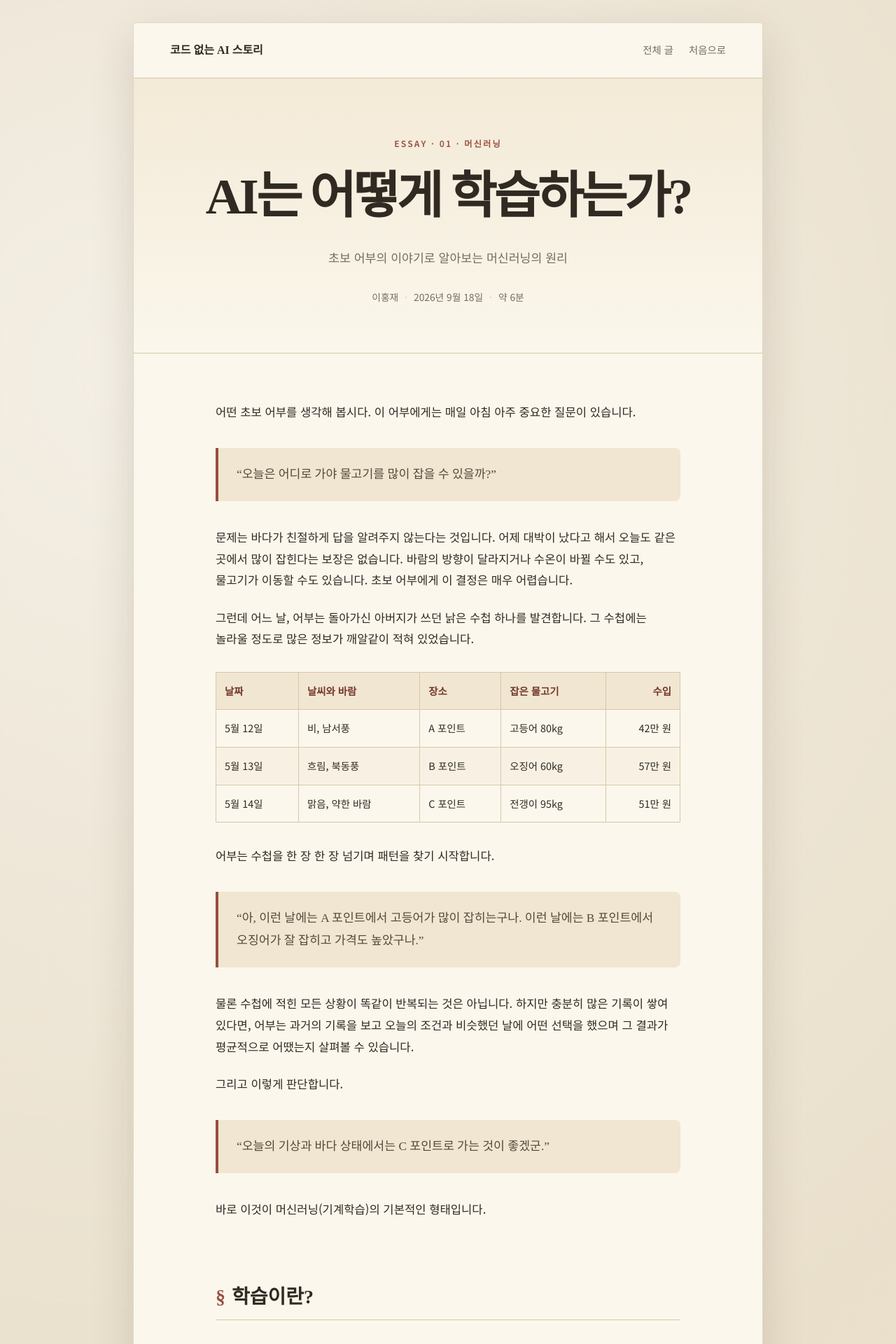
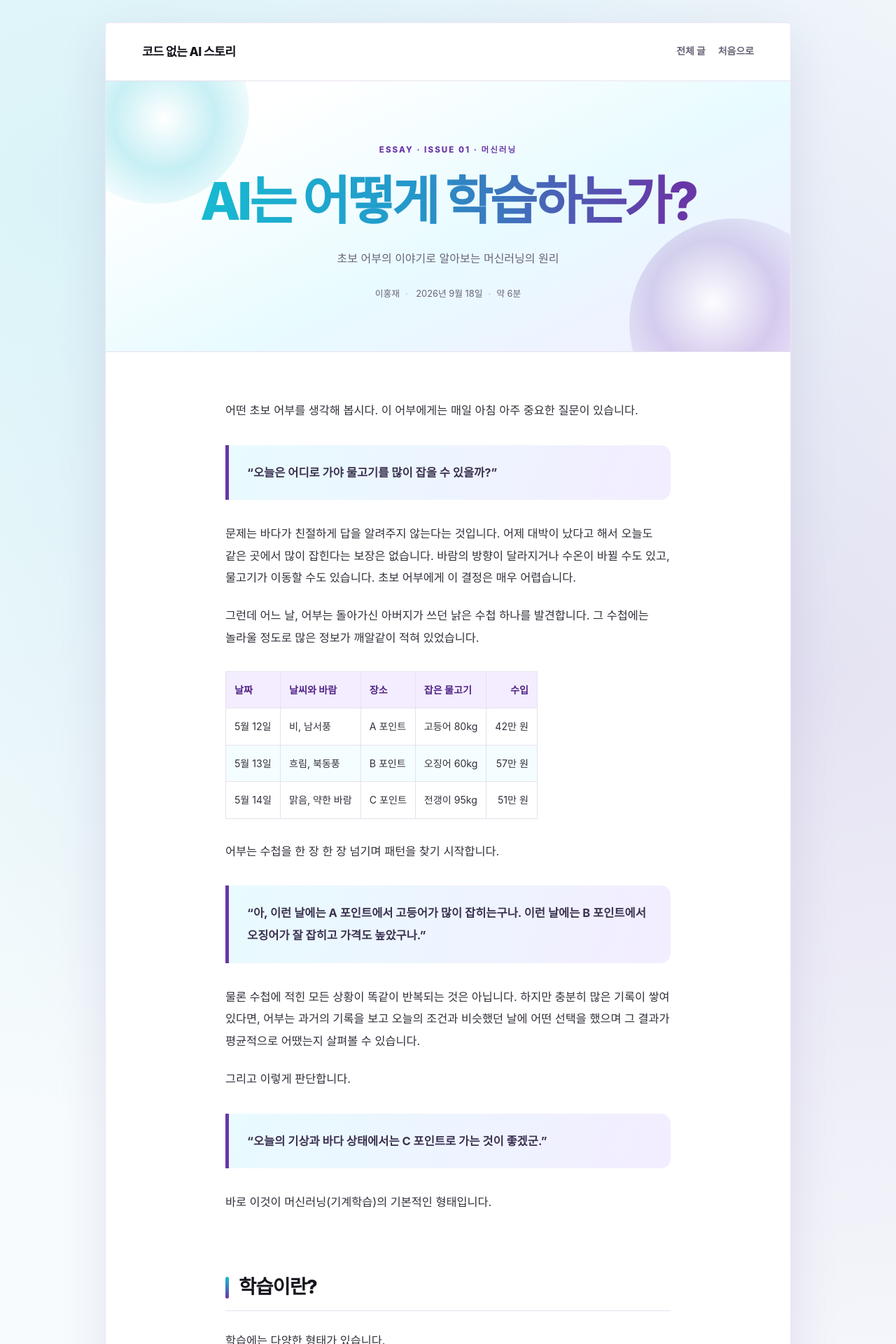
Before and after one commit to chaeyeun-kim/my_website, a Jekyll site: the page built from essay/001-how-ai-learns.md, in a window 1280 px wide. Shown: the top 1920 px of the page at 70% size. Built offline with Jekyll 4.4.1, drawn with Linux system fonts in a browser that asks for light colours; some web fonts are replaced.

Commit message:
Refactor essay layout with style and accessibility updates
Updated HTML layout for essays with improved styling and accessibility features.

```diff
--- a/_layouts/essay.html
+++ b/_layouts/essay.html
@@ -6,32 +6,32 @@
   <meta charset="utf-8">
   <meta name="viewport" content="width=device-width, initial-scale=1">
 
-  <title>{{ page.title }} | 코드 없는 AI 스토리</title>
+  <title>{{ page.title | escape }} | 코드 없는 AI 스토리</title>
 
   <meta
     name="description"
     content="{{ page.description | default: site.description | escape }}"
   >
 
-  <link rel="preconnect" href="https://fonts.googleapis.com">
-  <link rel="preconnect" href="https://fonts.gstatic.com" crossorigin>
-
   <link
-    href="https://fonts.googleapis.com/css2?family=Noto+Sans+KR:wght@400;500;600&family=Noto+Serif+KR:wght@500;600;700&display=swap"
     rel="stylesheet"
+    as="style"
+    crossorigin
+    href="https://cdn.jsdelivr.net/gh/orioncactus/pretendard@v1.3.9/dist/web/static/pretendard.min.css"
   >
 
   <style>
     :root {
-      --background: #e9dfca;
-      --paper: #fbf7ec;
-      --paper-dark: #f1e6d1;
-      --ink: #302a23;
-      --muted: #766c5e;
-      --accent: #984f3e;
-      --accent-dark: #74392d;
-      --line: #d7c8aa;
-      --shadow: rgba(75, 59, 38, 0.16);
+      --cyan: #16bdd2;
+      --cyan-deep: #079ebc;
+      --cyan-soft: #e8fbff;
+      --purple: #6936a7;
+      --purple-deep: #512487;
+      --purple-soft: #f3edff;
+      --ink: #16131c;
+      --muted: #696377;
+      --line: #e7e1ee;
+      --white: #ffffff;
     }
 
     * {
@@ -44,122 +44,231 @@
 
     body {
       margin: 0;
-      padding: 32px 18px;
-      color: var(--ink);
+
       background:
         radial-gradient(
-          circle at 15% 10%,
-          rgba(255, 255, 255, 0.55),
-          transparent 34%
+          circle at 9% 5%,
+          rgba(22, 189, 210, 0.13),
+          transparent 26%
         ),
-        linear-gradient(135deg, #e6dbc5, #eee5d3);
-      font-family: "Noto Sans KR", sans-serif;
+        radial-gradient(
+          circle at 92% 18%,
+          rgba(105, 54, 167, 0.12),
+          transparent 27%
+        ),
+        #f7fbfd;
+
+      color: var(--ink);
+
+      font-family:
+        Pretendard,
+        -apple-system,
+        BlinkMacSystemFont,
+        "Segoe UI",
+        "Malgun Gothic",
+        sans-serif;
+
       line-height: 1.85;
       word-break: keep-all;
     }
 
     a {
-      color: var(--accent);
+      color: var(--purple);
     }
 
     .page {
-      width: min(100%, 900px);
-      margin: 0 auto;
+      width: calc(100% - 48px);
+      max-width: 980px;
+      min-height: calc(100vh - 64px);
+      margin: 32px auto;
       overflow: hidden;
-      background: var(--paper);
-      border: 1px solid rgba(113, 89, 58, 0.2);
-      border-radius: 4px;
-      box-shadow: 0 22px 60px var(--shadow);
+
+      background: var(--white);
+      border: 1px solid rgba(105, 54, 167, 0.12);
+      border-radius: 6px;
+      box-shadow: 0 24px 70px rgba(75, 39, 123, 0.11);
     }
 
     .topbar {
+      position: relative;
+      z-index: 10;
+
       display: flex;
       align-items: center;
       justify-content: space-between;
       gap: 24px;
-      padding: 24px 52px;
+
+      padding: 25px 52px;
+
+      background: rgba(255, 255, 255, 0.92);
       border-bottom: 1px solid var(--line);
     }
 
     .wordmark {
       color: var(--ink);
-      font-family: "Noto Serif KR", serif;
-      font-weight: 700;
+      font-size: 1.08rem;
+      font-weight: 800;
+      letter-spacing: -0.035em;
       text-decoration: none;
     }
 
     .topbar nav {
       display: flex;
-      gap: 22px;
+      flex-wrap: wrap;
+      gap: 18px;
     }
 
     .topbar nav a {
       color: var(--muted);
-      font-size: 0.9rem;
+      font-size: 0.87rem;
+      font-weight: 650;
       text-decoration: none;
     }
 
+    .wordmark:hover,
     .topbar nav a:hover {
-      color: var(--accent);
+      color: var(--purple);
     }
 
     .article-header {
-      padding: 82px 64px 66px;
+      position: relative;
+
+      padding: 88px 62px 70px;
+      overflow: hidden;
+
       text-align: center;
+
       background:
         linear-gradient(
-          180deg,
-          rgba(241, 230, 209, 0.8),
-          rgba(251, 247, 236, 0)
+          155deg,
+          #ffffff 17%,
+          var(--cyan-soft) 56%,
+          var(--purple-soft)
         );
+
       border-bottom: 1px solid var(--line);
     }
 
+    .article-header::before,
+    .article-header::after {
+      position: absolute;
+      border-radius: 50%;
+      content: "";
+      pointer-events: none;
+    }
+
+    .article-header::before {
+      top: -95px;
+      left: -65px;
+
+      width: 270px;
+      height: 270px;
+
+      background:
+        radial-gradient(
+          circle at 55% 55%,
+          rgba(255, 255, 255, 0.8),
+          rgba(22, 189, 210, 0.24),
+          transparent 70%
+        );
+    }
+
+    .article-header::after {
+      right: -70px;
+      bottom: -110px;
+
+      width: 300px;
+      height: 300px;
+
+      background:
+        radial-gradient(
+          circle at 40% 40%,
+          rgba(255, 255, 255, 0.84),
+          rgba(105, 54, 167, 0.2),
+          transparent 70%
+        );
+    }
+
     .issue {
-      margin: 0 0 20px;
-      color: var(--accent);
-      font-size: 0.76rem;
-      font-weight: 600;
+      position: relative;
+      z-index: 2;
+
+      margin: 0 0 19px;
+
+      color: var(--purple);
+      font-size: 0.72rem;
+      font-weight: 800;
       letter-spacing: 0.18em;
     }
 
     .article-header h1 {
-      max-width: 720px;
+      position: relative;
+      z-index: 2;
+
+      max-width: 760px;
       margin: 0 auto;
-      font-family: "Noto Serif KR", serif;
-      font-size: clamp(2.5rem, 7vw, 4.5rem);
-      line-height: 1.25;
-      letter-spacing: -0.055em;
+
+      background:
+        linear-gradient(
+          92deg,
+          var(--cyan) 0%,
+          #2498ca 43%,
+          var(--purple) 92%
+        );
+
+      -webkit-background-clip: text;
+      background-clip: text;
+      color: transparent;
+
+      font-size: clamp(2.8rem, 7vw, 4.65rem);
+      font-weight: 850;
+      line-height: 1.16;
+      letter-spacing: -0.06em;
+      overflow-wrap: anywhere;
     }
 
     .description {
-      max-width: 610px;
-      margin: 26px auto 0;
+      position: relative;
+      z-index: 2;
+
+      max-width: 620px;
+      margin: 24px auto 0;
+
       color: var(--muted);
-      font-size: 1.08rem;
+      font-size: 1rem;
+      line-height: 1.8;
     }
 
     .meta {
+      position: relative;
+      z-index: 2;
+
       display: flex;
       flex-wrap: wrap;
       justify-content: center;
-      gap: 9px;
-      margin-top: 28px;
+      gap: 8px;
+
+      margin-top: 25px;
+
       color: var(--muted);
-      font-size: 0.86rem;
+      font-size: 0.8rem;
     }
 
-    .meta span:not(:last-child)::after {
-      margin-left: 9px;
-      color: var(--line);
+    .meta span + span::before {
+      margin-right: 8px;
+      color: rgba(105, 54, 167, 0.42);
       content: "·";
     }
 
     .article-body {
-      max-width: 760px;
+      max-width: 720px;
       margin: 0 auto;
-      padding: 68px 48px 84px;
-      font-size: 1.04rem;
+      padding: 68px 42px 82px;
+
+      color: #342f3b;
+      font-size: 1.02rem;
+      line-height: 1.95;
+      overflow-wrap: anywhere;
     }
 
     .article-body > :first-child {
@@ -175,38 +284,66 @@
     }
 
     .article-body h2 {
-      margin: 3.2em 0 1em;
-      padding-bottom: 12px;
-      font-family: "Noto Serif KR", serif;
-      font-size: 1.75rem;
+      position: relative;
+
+      margin: 3.1em 0 1em;
+      padding: 0 0 13px 19px;
+
+      color: var(--ink);
+      font-size: 1.72rem;
+      font-weight: 820;
       line-height: 1.45;
+      letter-spacing: -0.04em;
+
       border-bottom: 1px solid var(--line);
+      overflow-wrap: anywhere;
     }
 
     .article-body h2::before {
-      margin-right: 9px;
-      color: var(--accent);
-      content: "§";
+      position: absolute;
+      top: 0.18em;
+      bottom: 0.62em;
+      left: 0;
+
+      width: 5px;
+
+      background: linear-gradient(var(--cyan), var(--purple));
+      border-radius: 999px;
+
+      content: "";
     }
 
     .article-body h3 {
-      margin: 2.4em 0 0.8em;
-      font-family: "Noto Serif KR", serif;
+      margin: 2.35em 0 0.8em;
+
+      color: var(--purple);
+      font-size: 1.28rem;
+      font-weight: 800;
+      letter-spacing: -0.03em;
     }
 
     .article-body strong {
-      color: var(--accent-dark);
+      color: var(--purple-deep);
     }
 
     .article-body blockquote {
-      margin: 2.1em 0;
-      padding: 22px 26px;
-      color: #55493c;
-      background: var(--paper-dark);
-      border-left: 4px solid var(--accent);
-      border-radius: 0 8px 8px 0;
-      font-family: "Noto Serif KR", serif;
-      font-size: 1.08rem;
+      margin: 2em 0;
+      padding: 23px 26px;
+
+      color: #3b3150;
+
+      background:
+        linear-gradient(
+          110deg,
+          var(--cyan-soft),
+          var(--purple-soft)
+        );
+
+      border-left: 5px solid var(--purple);
+      border-radius: 0 14px 14px 0;
+
+      font-size: 1.03rem;
+      font-weight: 650;
     }
 
     .article-body blockquote p {
@@ -214,36 +351,42 @@
     }
 
     .article-body table {
+      display: block;
       width: 100%;
       margin: 2.2em 0;
       overflow-x: auto;
+
       border-collapse: collapse;
-      font-size: 0.9rem;
+      font-size: 0.88rem;
+      white-space: nowrap;
     }
 
     .article-body th,
     .article-body td {
-      padding: 13px 12px;
+      padding: 12px;
       border: 1px solid var(--line);
       text-align: left;
     }
 
     .article-body th {
-      color: var(--accent-dark);
-      background: var(--paper-dark);
-      font-weight: 600;
+      color: var(--purple-deep);
+      background: var(--purple-soft);
+      font-weight: 750;
     }
 
     .article-body tr:nth-child(even) td {
-      background: rgba(241, 230, 209, 0.38);
+      background: rgba(232, 251, 255, 0.48);
     }
 
     .article-body code {
       padding: 2px 7px;
-      color: var(--accent-dark);
-      background: var(--paper-dark);
-      border: 1px solid var(--line);
-      border-radius: 4px;
+
+      color: var(--purple-deep);
+      background: var(--purple-soft);
+
+      border: 1px solid rgba(105, 54, 167, 0.16);
+      border-radius: 5px;
+
       font-size: 0.9em;
     }
 
@@ -254,68 +397,104 @@
     }
 
     .article-body a {
+      color: var(--purple);
+      font-weight: 650;
       text-underline-offset: 4px;
     }
+
     .github-promo {
-    max-width: 664px;
-    margin: 0 auto 72px;
-    padding: 34px;
+      max-width: 650px;
+      margin: 0 auto 70px;
+      padding: 35px;
+
       text-align: center;
-    background: var(--paper-dark);
+
+      background:
+        linear-gradient(
+          115deg,
+          var(--cyan-soft),
+          #ffffff 48%,
+          var(--purple-soft)
+        );
+
       border: 1px solid var(--line);
-    border-radius: 12px;
+      border-radius: 18px;
     }
 
     .github-label {
       margin: 0 0 10px;
-    color: var(--accent);
-    font-size: 0.72rem;
-    font-weight: 600;
+
+      color: var(--purple);
+      font-size: 0.7rem;
+      font-weight: 800;
       letter-spacing: 0.18em;
     }
 
     .github-promo h2 {
       margin: 0;
-    font-family: "Noto Serif KR", serif;
-    font-size: 1.45rem;
+
+      color: var(--ink);
+      font-size: 1.4rem;
+      font-weight: 820;
+      letter-spacing: -0.035em;
     }
 
     .github-description {
-    margin: 14px auto 22px;
+      margin: 13px auto 21px;
+
       color: var(--muted);
-    font-size: 0.94rem;
-    word-break: keep-all;
+      font-size: 0.9rem;
+      line-height: 1.75;
     }
 
     .github-button {
       display: inline-flex;
-    min-height: 44px;
+      min-height: 45px;
       align-items: center;
       justify-content: center;
-    padding: 10px 20px;
-    color: #fffaf0;
-    background: var(--accent);
+
+      padding: 11px 21px;
+
+      background: var(--purple);
       border-radius: 999px;
-    font-weight: 600;
+
+      color: var(--white);
+      font-size: 0.87rem;
+      font-weight: 750;
       text-decoration: none;
+
+      transition:
+        background 160ms ease,
+        transform 160ms ease;
     }
 
     .github-button:hover {
-    background: var(--accent-dark);
+      background: var(--purple-deep);
+      transform: translateY(-2px);
     }
+
     .article-navigation {
       display: flex;
       align-items: center;
       justify-content: space-between;
       gap: 20px;
-      padding: 30px 52px;
-      background: var(--paper-dark);
+
+      padding: 28px 52px;
+
+      background:
+        linear-gradient(
+          110deg,
+          var(--cyan-soft),
+          var(--purple-soft)
+        );
+
       border-top: 1px solid var(--line);
     }
 
     .article-navigation a {
-      color: var(--accent);
-      font-weight: 600;
+      color: var(--purple);
+      font-size: 0.88rem;
+      font-weight: 750;
       text-decoration: none;
     }
 
@@ -328,36 +507,30 @@
       display: flex;
       justify-content: space-between;
       gap: 20px;
-      padding: 24px 52px;
+
+      padding: 23px 52px;
+
       color: var(--muted);
       border-top: 1px solid var(--line);
-      font-size: 0.8rem;
-    }
-
-    .site-footer a {
-      color: var(--accent);
-      text-decoration: none;
+      font-size: 0.76rem;
     }
 
     a:focus-visible {
-      outline: 3px solid rgba(152, 79, 62, 0.35);
+      outline: 3px solid rgba(22, 189, 210, 0.42);
       outline-offset: 4px;
     }
 
-    @media (max-width: 680px) {
-      body {
-        padding: 0;
-        word-break: normal;
-      }
-
+    @media (max-width: 760px) {
       .page {
-        border: 0;
-        border-radius: 0;
-        box-shadow: none;
+        width: calc(100% - 20px);
+        min-height: calc(100vh - 20px);
+        margin: 10px auto;
       }
 
       .topbar {
-        padding: 20px 22px;
+        align-items: flex-start;
+        flex-direction: column;
+        padding: 21px 24px;
       }
 
       .topbar nav {
@@ -365,11 +538,15 @@
       }
 
       .article-header {
-        padding: 64px 24px 52px;
+        padding: 65px 25px 52px;
+      }
+
+      .article-header h1 {
+        font-size: clamp(2.65rem, 13vw, 3.8rem);
       }
 
       .article-body {
-        padding: 52px 24px 66px;
+        padding: 52px 25px 66px;
         font-size: 1rem;
       }
 
@@ -381,9 +558,9 @@
         padding: 20px;
       }
 
-      .article-body table {
-        display: block;
-        white-space: nowrap;
+      .github-promo {
+        margin: 0 24px 55px;
+        padding: 29px 24px;
       }
 
       .article-navigation {
@@ -398,9 +575,19 @@
       }
     }
 
+    @media (max-width: 480px) {
+      .article-header h1 {
+        font-size: 2.55rem;
+      }
+    }
+
     @media (prefers-reduced-motion: reduce) {
       html {
         scroll-behavior: auto;
+      }
+
+      .github-button {
+        transition: none;
       }
     }
   </style>
@@ -423,27 +610,30 @@
       <article>
         <header class="article-header">
           <p class="issue">
-            ESSAY{% if page.issue %} · {{ page.issue }}{% endif %}
-            {% if page.category %} · {{ page.category }}{% endif %}
+            ESSAY{% if page.issue %} · ISSUE {{ page.issue }}{% endif %}{% if page.category %} · {{ page.category | escape }}{% endif %}
           </p>
 
-          <h1>{{ page.title }}</h1>
+          <h1>{{ page.title | escape }}</h1>
 
           {% if page.description %}
-            <p class="description">{{ page.description }}</p>
+            <p class="description">
+              {{ page.description | escape }}
+            </p>
           {% endif %}
 
           <div class="meta">
             {% if page.author %}
-              <span>{{ page.author }}</span>
+              <span>{{ page.author | escape }}</span>
             {% endif %}
 
             {% if page.date %}
-              <span>{{ page.date | date: "%Y년 %-m월 %-d일" }}</span>
+              <span>
+                {{ page.date | date: "%Y년 %-m월 %-d일" }}
+              </span>
             {% endif %}
 
             {% if page.reading_time %}
-              <span>{{ page.reading_time }}</span>
+              <span>{{ page.reading_time | escape }}</span>
             {% endif %}
           </div>
         </header>
@@ -452,14 +642,17 @@
           {{ content }}
         </div>
 
-        <aside class="github-promo" aria-label="GitHub 저장소 소개">
+        <aside
+          class="github-promo"
+          aria-label="GitHub 저장소 소개"
+        >
           <p class="github-label">MORE ON GITHUB</p>
 
           <h2>책과 실습 자료도 함께 살펴보세요.</h2>
 
           <p class="github-description">
-            머신러닝과 딥러닝을 직접 실행하며 배울 수 있는 코드와
-            관련 자료를 GitHub에서 확인할 수 있습니다.
+            머신러닝과 딥러닝을 직접 실행하며 배울 수 있는 코드와 관련 자료를
+            GitHub에서 확인할 수 있습니다.
           </p>
 
           <a
```
Also changed, not shown: other parts of _layouts/essay.html (+10 -5 lines). Lines whose indentation alone changed are shown as unchanged.
